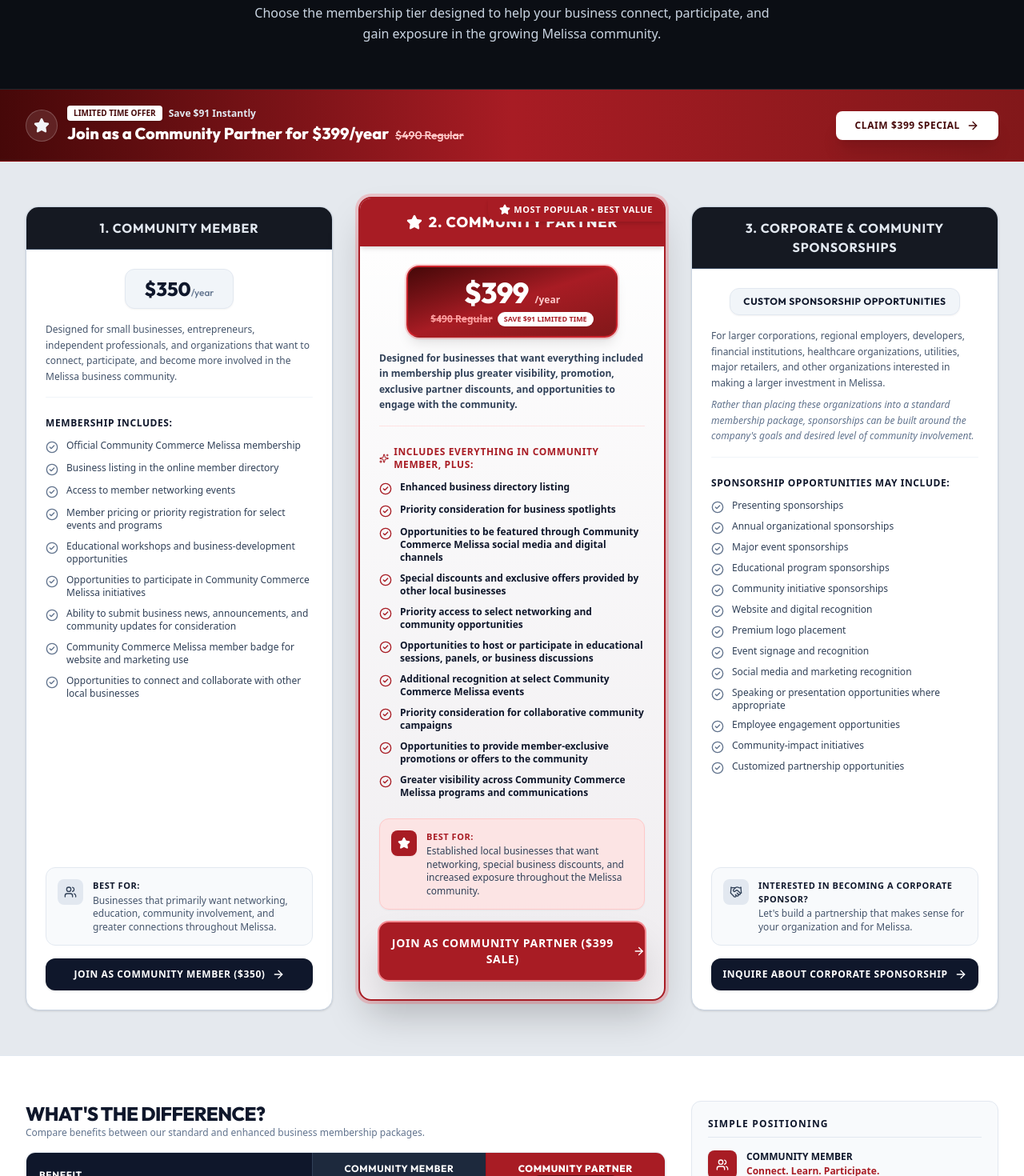
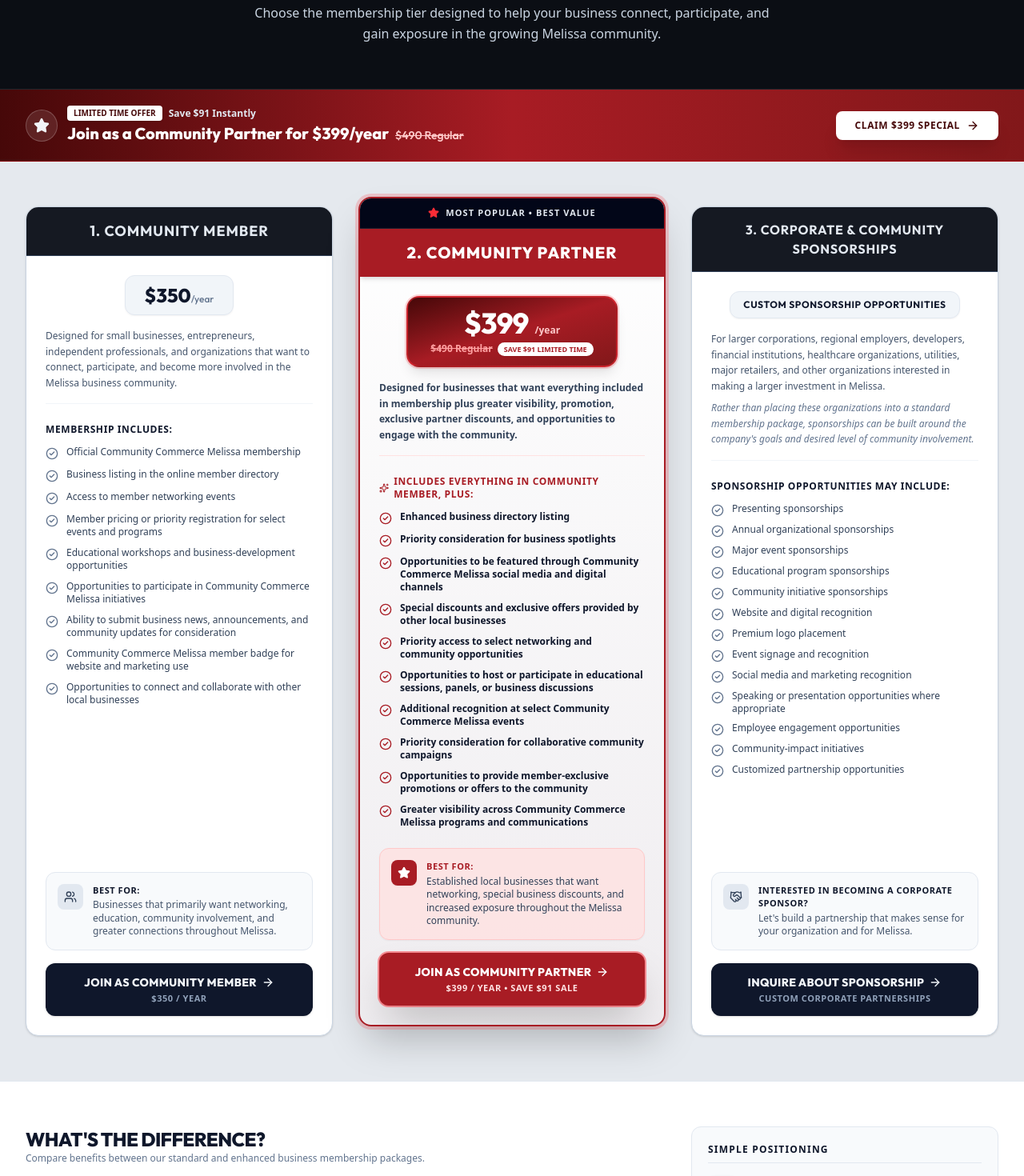
Before and after one commit to brettz6771/community-commerce-melissa, a Next.js app: page /membership in a window 1280 px wide. Shown: the part 265-1735 px from the top of the page at 80% size. Built offline with nearby package versions, Linux system fonts and the light colour scheme; no server answers; a web font is replaced by a local one.

Commit message:
fix: adjust popular badge layout, improve button text wrapping, and fix modal preselection

```diff
--- a/src/app/membership/page.tsx
+++ b/src/app/membership/page.tsx
@@ -139,8 +139,8 @@ export default function MembershipPage() {
             <div className="bg-white rounded-2xl border border-slate-300 shadow-sm flex flex-col justify-between overflow-hidden relative transition hover:shadow-md">
               <div>
                 {/* Standard Dark Slate Header Bar */}
-                <div className="bg-[#151922] text-white py-3.5 px-6 text-center border-b border-slate-700">
-                  <h3 className="font-outfit font-bold text-base tracking-wider uppercase text-slate-200">
+                <div className="bg-[#151922] text-white py-4 px-6 text-center border-b border-slate-700">
+                  <h3 className="font-outfit font-bold text-base sm:text-lg tracking-wider uppercase text-slate-200">
                     1. COMMUNITY MEMBER
                   </h3>
                 </div>
@@ -199,10 +199,15 @@ export default function MembershipPage() {
 
                 <button
                   onClick={() => handleJoinClick("Community Member ($350/yr)")}
-                  className="w-full bg-slate-900 hover:bg-slate-800 text-white font-bold py-3 rounded-xl text-xs uppercase tracking-wider transition shadow-sm flex items-center justify-center gap-2"
+                  className="w-full bg-slate-900 hover:bg-slate-800 text-white py-3.5 px-4 rounded-xl transition shadow-sm flex flex-col items-center justify-center gap-0.5 group"
                 >
-                  <span>JOIN AS COMMUNITY MEMBER ($350)</span>
-                  <ArrowRight className="w-4 h-4" />
+                  <div className="flex items-center gap-1.5 text-xs sm:text-sm font-black tracking-wide text-slate-100 font-outfit uppercase">
+                    <span>JOIN AS COMMUNITY MEMBER</span>
+                    <ArrowRight className="w-4 h-4 group-hover:translate-x-1 transition-transform shrink-0" />
+                  </div>
+                  <div className="text-[11px] font-bold text-slate-400 uppercase tracking-wider">
+                    $350 / YEAR
+                  </div>
                 </button>
               </div>
             </div>
@@ -210,17 +215,16 @@ export default function MembershipPage() {
             {/* TIER 2: COMMUNITY PARTNER (STANDOUT HERO RED TIER) */}
             <div className="bg-gradient-to-b from-white to-red-50/40 rounded-2xl border-2 border-[#A81C24] shadow-2xl flex flex-col justify-between overflow-hidden relative transform lg:-translate-y-3 ring-4 ring-red-500/20">
 
-              {/* Top Banner Tag */}
-              <div className="absolute top-0 right-0 bg-[#A81C24] text-white text-[11px] font-black uppercase px-3.5 py-1.5 rounded-bl-xl tracking-wider shadow-md z-10 flex items-center gap-1">
-                <Star className="w-3.5 h-3.5 fill-current" />
-                MOST POPULAR • BEST VALUE
-              </div>
+              <div>
+                {/* Top Dark "Most Popular" Strip with ample room and zero overlap */}
+                <div className="bg-slate-950 text-slate-200 py-2.5 px-4 text-center border-b border-white/10 flex items-center justify-center gap-2 text-[11px] font-black uppercase tracking-widest shadow-inner">
+                  <Star className="w-3.5 h-3.5 text-red-500 fill-red-500" />
+                  <span>MOST POPULAR • BEST VALUE</span>
+                </div>
 
-              <div>
                 {/* Vibrant Brand Red Header Bar */}
                 <div className="bg-[#A81C24] text-white py-4 px-6 text-center shadow-md">
-                  <h3 className="font-outfit font-black text-lg tracking-wider uppercase flex items-center justify-center gap-2">
-                    <Star className="w-5 h-5 text-white fill-white" />
+                  <h3 className="font-outfit font-black text-lg sm:text-xl tracking-wider uppercase flex items-center justify-center gap-2">
                     2. COMMUNITY PARTNER
                   </h3>
                 </div>
@@ -291,10 +295,15 @@ export default function MembershipPage() {
 
                 <button
                   onClick={() => handleJoinClick("Community Partner ($399/yr)")}
-                  className="w-full btn-red py-4 rounded-xl font-black text-xs sm:text-sm uppercase tracking-wider transition shadow-2xl flex items-center justify-center gap-2 hover:scale-[1.02] ring-2 ring-red-500/50"
+                  className="w-full btn-red py-3.5 px-4 rounded-xl transition shadow-2xl flex flex-col items-center justify-center gap-0.5 group hover:scale-[1.02] ring-2 ring-red-500/50"
                 >
-                  <span>JOIN AS COMMUNITY PARTNER ($399 SALE)</span>
-                  <ArrowRight className="w-4 h-4" />
+                  <div className="flex items-center gap-1.5 text-xs sm:text-sm font-black tracking-wide text-white font-outfit uppercase">
+                    <span>JOIN AS COMMUNITY PARTNER</span>
+                    <ArrowRight className="w-4 h-4 group-hover:translate-x-1 transition-transform shrink-0" />
+                  </div>
+                  <div className="text-[11px] font-bold text-red-100 uppercase tracking-wider">
+                    $399 / YEAR • SAVE $91 SALE
+                  </div>
                 </button>
               </div>
             </div>
@@ -303,7 +312,7 @@ export default function MembershipPage() {
             <div className="bg-white rounded-2xl border border-slate-300 shadow-sm flex flex-col justify-between overflow-hidden relative transition hover:shadow-md">
               <div>
                 {/* Standard Dark Slate Header Bar */}
-                <div className="bg-[#151922] text-white py-3.5 px-6 text-center border-b border-slate-700">
+                <div className="bg-[#151922] text-white py-4 px-6 text-center border-b border-slate-700">
                   <h3 className="font-outfit font-bold text-sm sm:text-base tracking-wider uppercase text-slate-200">
                     3. CORPORATE & COMMUNITY SPONSORSHIPS
                   </h3>
@@ -372,10 +381,15 @@ export default function MembershipPage() {
 
                 <Link
                   href="/contact"
-                  className="w-full bg-slate-900 hover:bg-slate-800 text-white font-bold py-3 rounded-xl text-xs uppercase tracking-wider transition shadow-sm flex items-center justify-center gap-2 text-center"
+                  className="w-full bg-slate-900 hover:bg-slate-800 text-white py-3.5 px-4 rounded-xl transition shadow-sm flex flex-col items-center justify-center gap-0.5 group text-center"
                 >
-                  <span>INQUIRE ABOUT CORPORATE SPONSORSHIP</span>
-                  <ArrowRight className="w-4 h-4" />
+                  <div className="flex items-center gap-1.5 text-xs sm:text-sm font-black tracking-wide text-slate-100 font-outfit uppercase">
+                    <span>INQUIRE ABOUT SPONSORSHIP</span>
+                    <ArrowRight className="w-4 h-4 group-hover:translate-x-1 transition-transform shrink-0" />
+                  </div>
+                  <div className="text-[11px] font-bold text-slate-400 uppercase tracking-wider">
+                    CUSTOM CORPORATE PARTNERSHIPS
+                  </div>
                 </Link>
               </div>
             </div>
--- a/src/components/MemberModal.tsx
+++ b/src/components/MemberModal.tsx
@@ -1,6 +1,6 @@
 "use client";
 
-import React, { useState } from "react";
+import React, { useState, useEffect } from "react";
 import { X, CheckCircle2, ShieldCheck, Sparkles, CreditCard, Lock, Star, Users, Handshake } from "lucide-react";
 
 interface MemberModalProps {
@@ -22,6 +22,12 @@ export default function MemberModal({ isOpen, onClose, defaultTier = "Community
   });
   const [isSubmitting, setIsSubmitting] = useState(false);
   const [isSubmitted, setIsSubmitted] = useState(false);
+
+  useEffect(() => {
+    if (defaultTier) {
+      setSelectedTier(defaultTier);
+    }
+  }, [defaultTier, isOpen]);
 
   if (!isOpen) return null;
 
```
